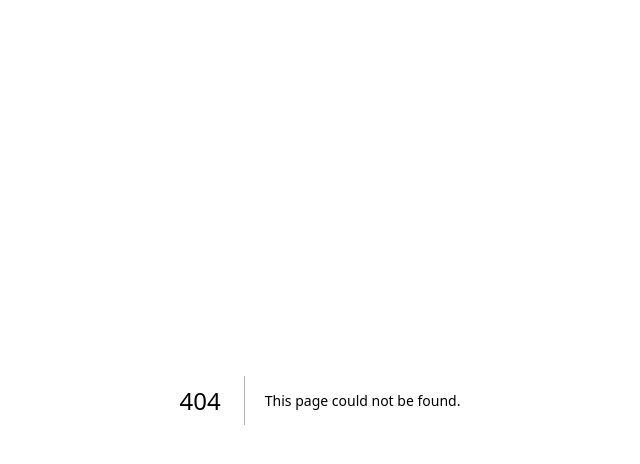
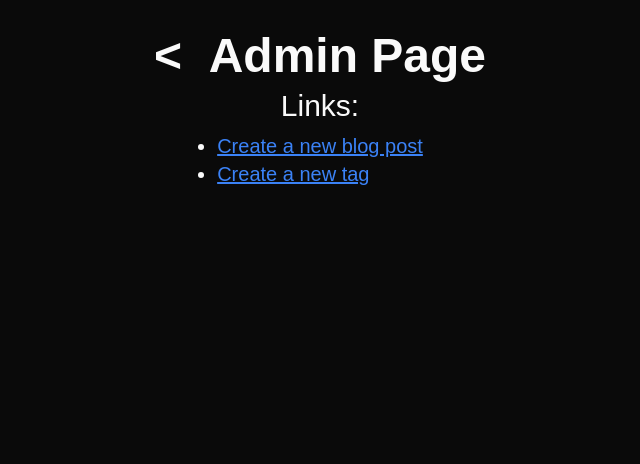
Before and after one commit to filipkober/me, a Next.js app: page /admin in a window 1280 px wide. Before the commit this address had no page. Shown: the top 464 px of the page, without its empty margins (320-960 px from the left). Built offline with nearby package versions, Linux system fonts and the light colour scheme.

Commit message:
add navigation links to admin pages and update middleware for route handling

```diff
--- a/app/admin/blog/post/new/page.tsx
+++ b/app/admin/blog/post/new/page.tsx
@@ -14,6 +14,7 @@ import { Label } from "@/components/ui/label";
 import BlogPost from "@/components/BlogPost";
 import { Textarea } from "@/components/ui/textarea";
 import ImageUpload from "@/components/ImageUpload";
+import Link from "next/link";
 
 const dateOptions: Intl.DateTimeFormatOptions = {
   year: "numeric",
@@ -70,7 +71,7 @@ export default function Page() {
   return (
     <div className="w-screen h-screen flex items-center mt-8 flex-col">
       <div className="container my-4">
-        <h1 className="text-center font-bold text-4xl my-4">New Blog Post</h1>
+        <h1 className="text-center font-bold text-4xl my-4"><Link href={'/admin'} className="mr-[1ch]">&lt;</Link>New Blog Post</h1>
         <Label htmlFor="title">Title</Label>
         <Input
           placeholder="Title"
--- a/app/admin/blog/tag/new/page.tsx
+++ b/app/admin/blog/tag/new/page.tsx
@@ -9,6 +9,7 @@ import { Textarea } from "@/components/ui/textarea";
 import { TagType } from "@/types/Tag";
 import { useEffect, useState } from "react";
 import { createTag, fetchTags } from "./actions";
+import Link from "next/link";
 
 export default function CreateTags() {
 
@@ -60,7 +61,7 @@ export default function CreateTags() {
 
     return (
         <div className="container mx-auto flex flex-col items-center mt-8">
-            <h1 className="text-4xl">Create a new tag</h1>
+            <h1 className="text-4xl"><Link href={'/admin'} className="mr-[1ch]">&lt;</Link>Create a new tag</h1>
             <form className="flex flex-col gap-4 lg:w-1/4 mb-8" onSubmit={onSubmit}>
                 <Label htmlFor="name">Name</Label>
                 <Input type="text" id="name" name="name" value={previewTagName} onChange={e => setPreviewTagName(e.target.value)} />
--- a/app/admin/login/page.tsx
+++ b/app/admin/login/page.tsx
@@ -6,6 +6,7 @@ import { Label } from "@/components/ui/label";
 import { FormEvent } from "react";
 import { getSession, signIn } from "next-auth/react";
 import { redirect, useSearchParams } from "next/navigation";
+import Link from "next/link";
 
 const LoginPage = () => {
   const searchParams = useSearchParams();
@@ -34,7 +35,7 @@ const LoginPage = () => {
 
   return (
     <div className="w-screen h-screen flex flex-col items-center justify-center">
-      <h1 className="text-2xl mb-8">Login</h1>
+      <h1 className="text-2xl mb-8"><Link href={'/'} className="mr-[1ch]">&lt;</Link>Login</h1>
       <form onSubmit={handleSubmit} className="flex flex-col gap-4">
         <Label htmlFor="email">Email</Label>
         <Input type="email" name="email" placeholder="Email" />
--- /dev/null
+++ b/app/admin/page.tsx
@@ -0,0 +1,14 @@
+import Link from "next/link";
+
+export default function AdminPage() {
+    return (
+        <div className="w-screen min-h-screen flex items-center mt-8 flex-col gap-2">
+            <h1 className="font-bold text-5xl"><Link href={'/'} className="mr-[1ch]">&lt;</Link>Admin Page</h1>
+            <h2 className="text-3xl">Links:</h2>
+            <ul className="list-disc text-xl">
+                <li><Link href="/admin/blog/post/new" className="text-blue-500 underline">Create a new blog post</Link></li>
+                <li><Link href="/admin/blog/tag/new" className="text-blue-500 underline">Create a new tag</Link></li>
+            </ul>
+        </div>
+    );
+}
--- a/app/page.tsx
+++ b/app/page.tsx
@@ -17,7 +17,7 @@ export default function Home() {
 
   return (
     <div className="w-screen h-screen relative p-16">
-      <h1 className="text-6xl text-center mb-12">Filip Kober {loggedIn && <span>⭐</span>}</h1>
+      <h1 className="text-6xl text-center mb-12">Filip Kober {loggedIn && <Link href={'/admin'}>⭐</Link>}</h1>
       <div className="grid columns-3">
       <div className="col-start-1 flex justify-center flex-col gap-64 relative">
         <Link href={'./about'}><h1 className="text-4xl font-bold text-right absolute left-[22vw] bottom-[30vw] text-nowrap">About Me</h1></Link>
```
Also changed, not shown: middleware.ts (+8 -2 lines).
